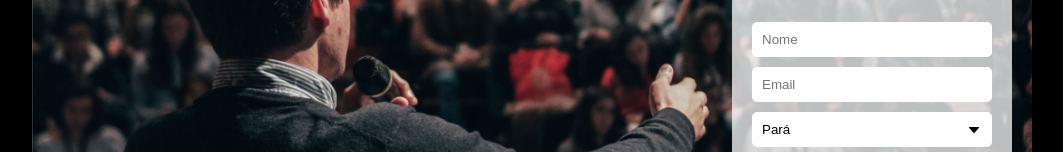
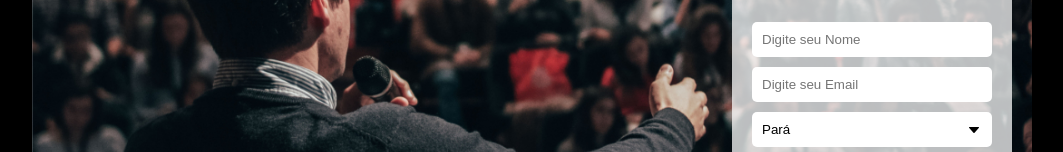
Before and after one commit to HiagoSilvaAnjos/pagina-de-captura, a plain HTML site: page index.html in a window 1280 px wide. Shown: the part 324-476 px from the top of the page, without its empty margins (108-1171 px from the left). Drawn offline with Linux system fonts and the light colour scheme.

Commit message:
Update index.html

```diff
--- a/index.html
+++ b/index.html
@@ -30,8 +30,8 @@
                     precisar contar com a sorte.
                 </p>
                 <form>
-                    <input type="text" name="name" id="name" placeholder="Nome">
-                    <input type="text" name="email" id="email" placeholder="Email">
+                    <input type="text" name="name" id="name" placeholder="Digite seu Nome">
+                    <input type="text" name="email" id="email" placeholder="Digite seu Email">
                     <select name="place" id="place">
                         <option value="pa">
                             Pará
```
